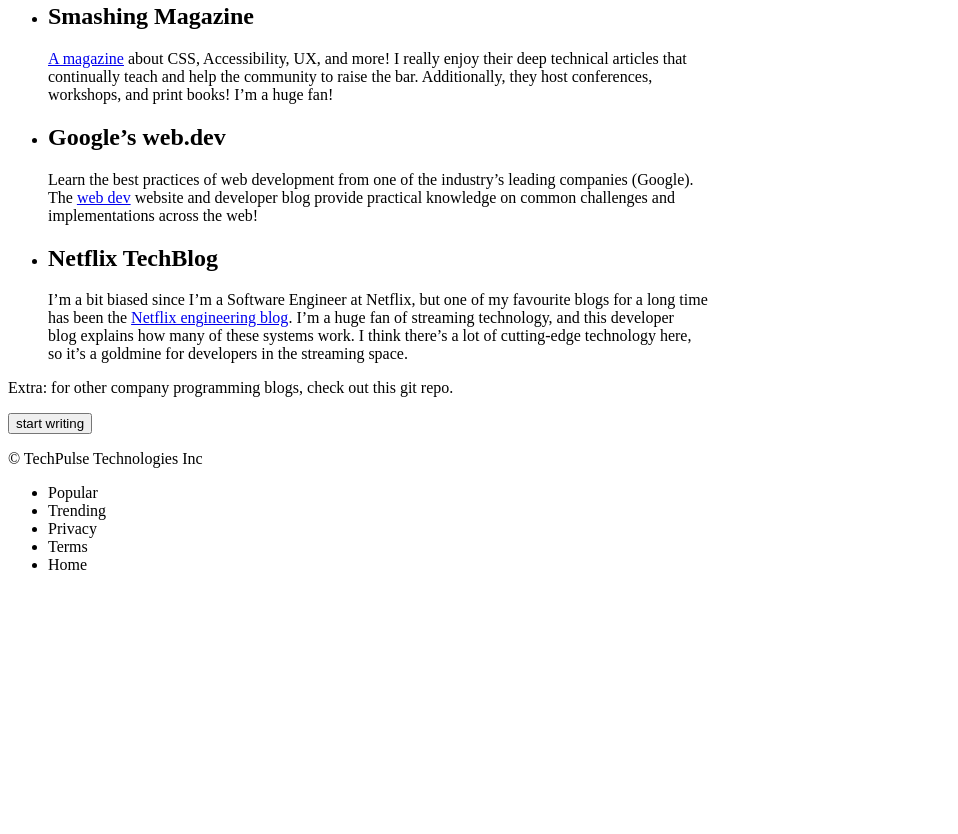
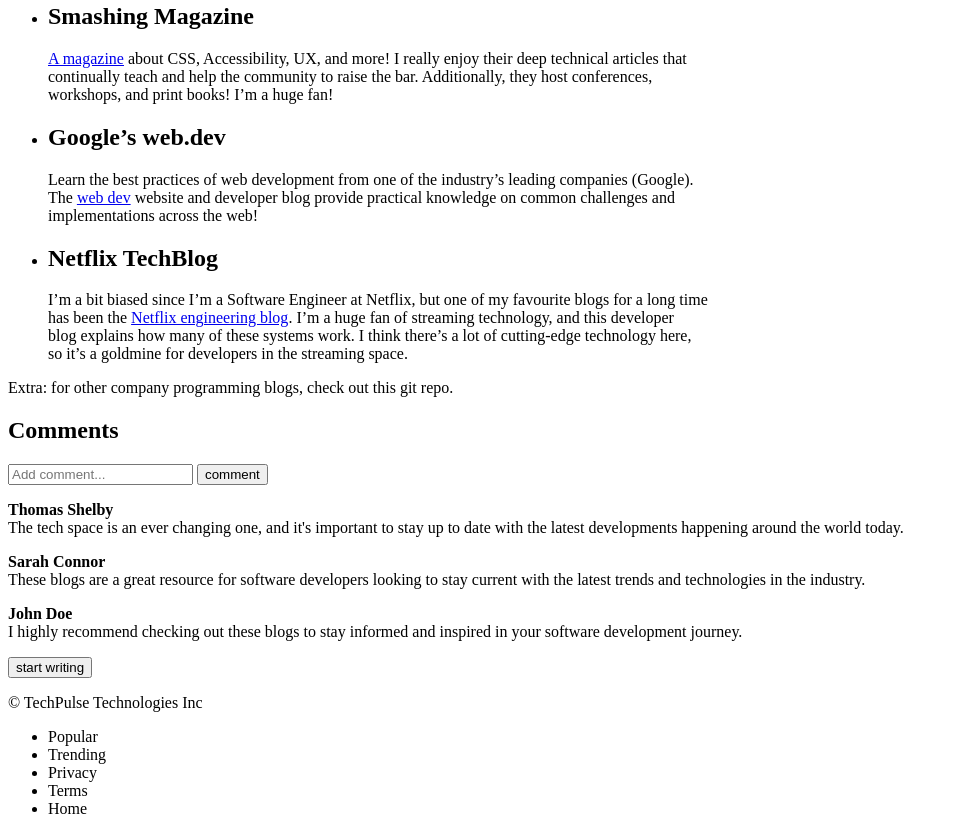
Before and after one commit to Victorjonah-prog/TechPulse, a plain HTML site: page index.html in a window 1280 px wide. Shown: the part 1176-2010 px from the top of the page, without its empty margins (0-958 px from the left). Before the commit the page ends 1766 px from the top, so only its background shows below. Drawn offline with Linux system fonts and the light colour scheme.

Commit message:
this is section 5

```diff
--- a/index.html
+++ b/index.html
@@ -59,6 +59,15 @@
 
 
         <section class="section_5">
+            <h1>Comments</h1>
+            <form>
+                <input type="text" placeholder="Add comment...">
+                <button>comment</button>
+            </form>
+            <p><strong>Thomas Shelby</strong> <br> The tech space is an ever changing one, and it's important to stay up to date with the latest developments happening around the world today.</p>
+            <p><strong>Sarah Connor</strong> <br> These blogs are a great resource for software developers looking to stay current with the latest trends and technologies in the industry.</p>
+            <p><strong>John Doe</strong> <br> I highly recommend checking out these blogs to stay informed and inspired in your software development journey.</p>
+
         </section>
 
     </main>
```
